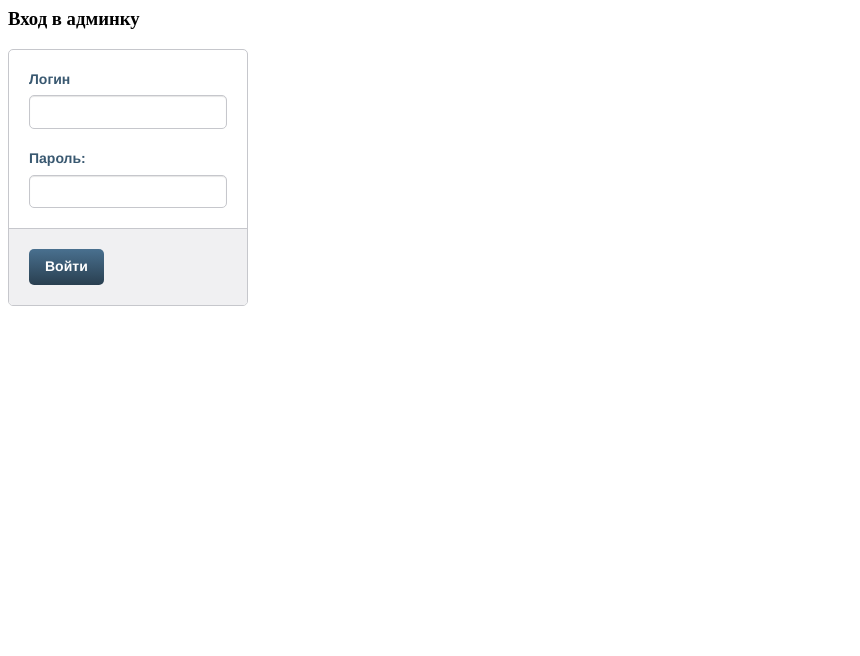
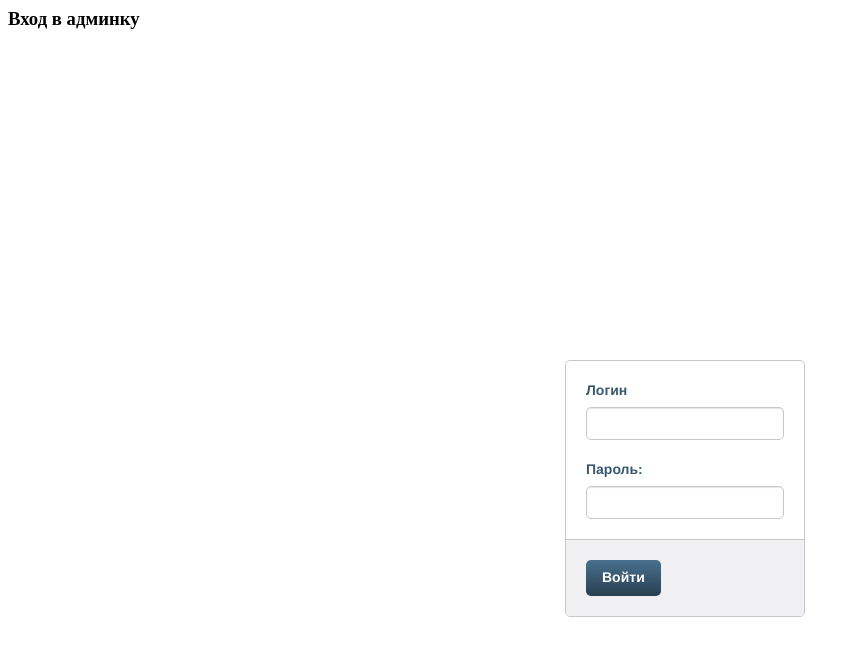
Before and after one commit to GoldGshok/site, a PHP site: page /admin/admin.php in a window 1280 px wide. Shown: the top 656 px of the page, without its empty margins (0-860 px from the left). Run offline with PHP 8.4, Linux system fonts and the light colour scheme.

Commit message:
- настройка вывода посередине формы

```diff
--- a/styles/form_style.css
+++ b/styles/form_style.css
@@ -60,5 +60,11 @@ input {
 }
 
 .form {
-  margin: 0 auto;
+  width: 50px;
+  height: 200px;
+  position: fixed;
+  top: 50%;
+  left: 50%;
+  margin-top: -40px;
+  margin-left: -75px;
 }
```
